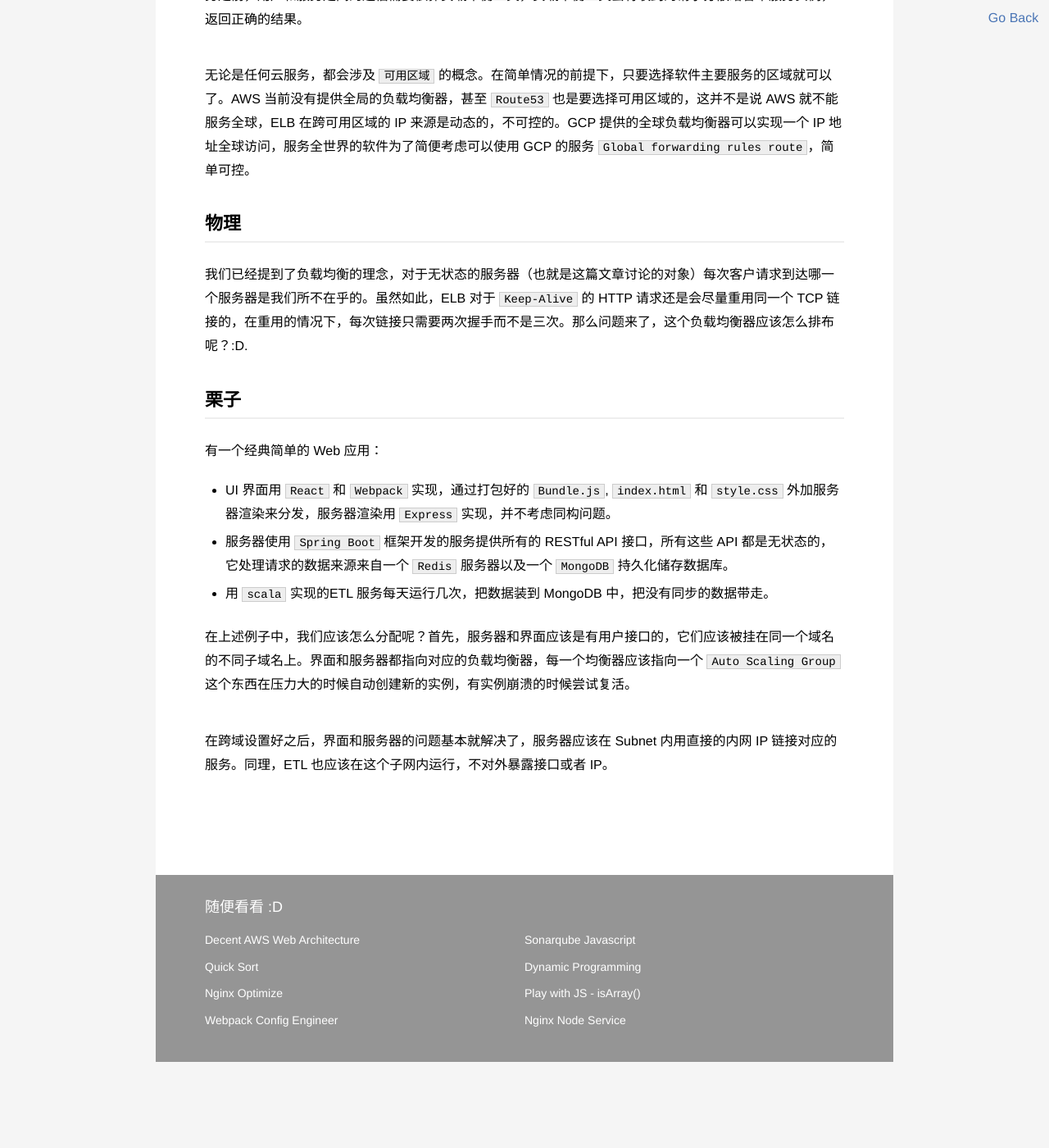
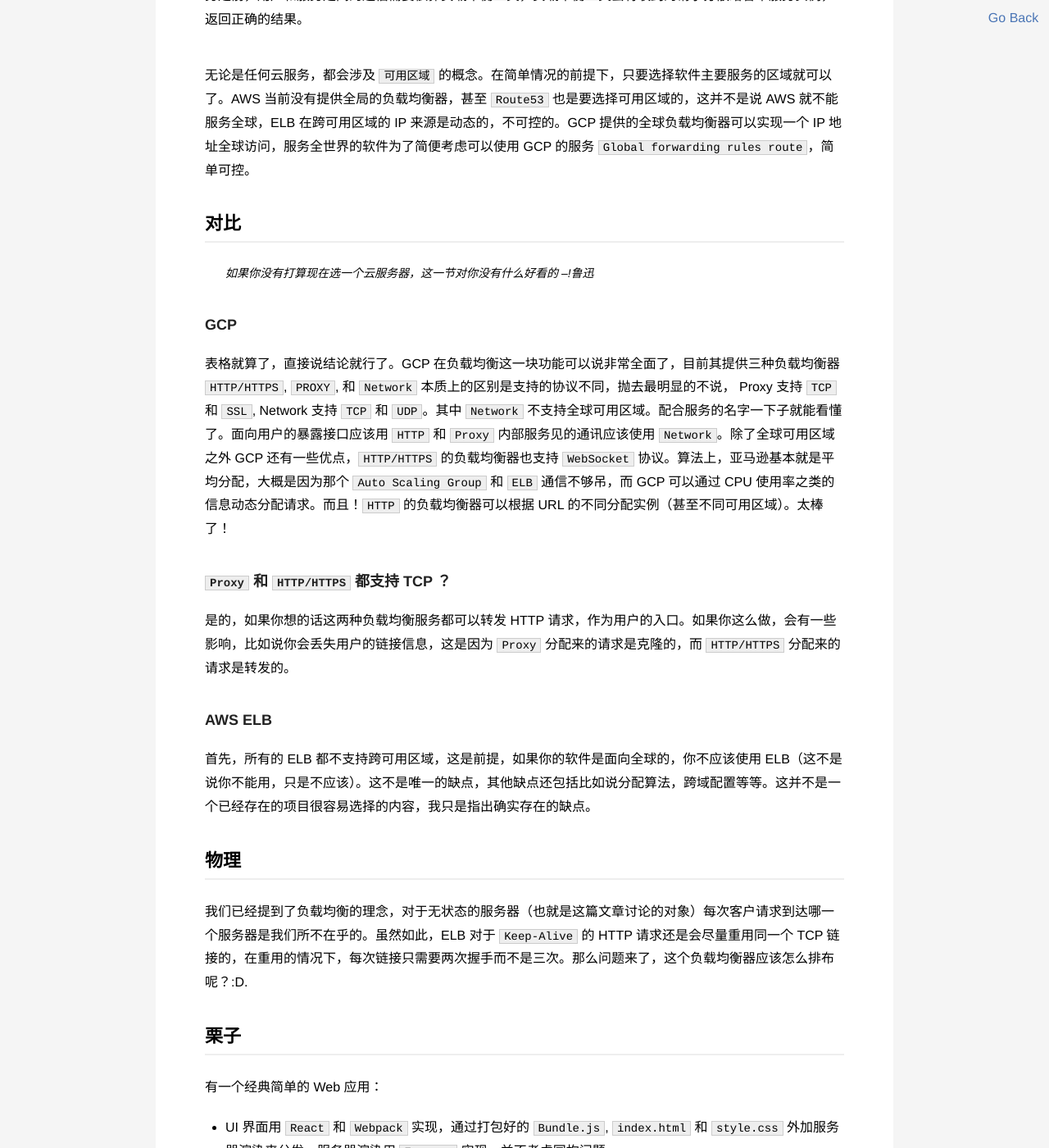
Before and after one commit to WMXPY/blog.mengw.io, a Jekyll site: the page built from _posts/linux/2019-03-12-Decent-AWS-Web-Architecture.md, in a window 1280 px wide and 1400 px high, scrolled down 530 px. Shown: the whole window at 82% size. Built offline with Jekyll 4.4.1, drawn with Linux system fonts in a browser that asks for light colours; before the commit the page ends 1825 px from its top, so only the background shows below that.

Commit message:
add lb compare

```diff
--- a/_posts/linux/2019-03-12-Decent-AWS-Web-Architecture.md
+++ b/_posts/linux/2019-03-12-Decent-AWS-Web-Architecture.md
@@ -17,6 +17,22 @@ description: 正儿八经的云服务 Web 架构
 
 无论是任何云服务，都会涉及 `可用区域` 的概念。在简单情况的前提下，只要选择软件主要服务的区域就可以了。AWS 当前没有提供全局的负载均衡器，甚至 `Route53` 也是要选择可用区域的，这并不是说 AWS 就不能服务全球，ELB 在跨可用区域的 IP 来源是动态的，不可控的。GCP 提供的全球负载均衡器可以实现一个 IP 地址全球访问，服务全世界的软件为了简便考虑可以使用 GCP 的服务 `Global forwarding rules route`，简单可控。
 
+## 对比
+
+> 如果你没有打算现在选一个云服务器，这一节对你没有什么好看的 --!鲁迅
+
+### GCP
+
+表格就算了，直接说结论就行了。GCP 在负载均衡这一块功能可以说非常全面了，目前其提供三种负载均衡器 `HTTP/HTTPS`, `PROXY`, 和 `Network` 本质上的区别是支持的协议不同，抛去最明显的不说， Proxy 支持 `TCP` 和 `SSL`, Network 支持 `TCP` 和 `UDP`。其中 `Network` 不支持全球可用区域。配合服务的名字一下子就能看懂了。面向用户的暴露接口应该用 `HTTP` 和 `Proxy` 内部服务见的通讯应该使用 `Network`。除了全球可用区域之外 GCP 还有一些优点，`HTTP/HTTPS` 的负载均衡器也支持 `WebSocket` 协议。算法上，亚马逊基本就是平均分配，大概是因为那个 `Auto Scaling Group` 和 `ELB` 通信不够吊，而 GCP 可以通过 CPU 使用率之类的信息动态分配请求。而且！`HTTP` 的负载均衡器可以根据 URL 的不同分配实例（甚至不同可用区域）。太棒了！
+
+### `Proxy` 和 `HTTP/HTTPS` 都支持 TCP ？
+
+是的，如果你想的话这两种负载均衡服务都可以转发 HTTP 请求，作为用户的入口。如果你这么做，会有一些影响，比如说你会丢失用户的链接信息，这是因为 `Proxy` 分配来的请求是克隆的，而 `HTTP/HTTPS` 分配来的请求是转发的。
+
+### AWS ELB
+
+首先，所有的 ELB 都不支持跨可用区域，这是前提，如果你的软件是面向全球的，你不应该使用 ELB（这不是说你不能用，只是不应该）。这不是唯一的缺点，其他缺点还包括比如说分配算法，跨域配置等等。这并不是一个已经存在的项目很容易选择的内容，我只是指出确实存在的缺点。
+
 ## 物理
 
 我们已经提到了负载均衡的理念，对于无状态的服务器（也就是这篇文章讨论的对象）每次客户请求到达哪一个服务器是我们所不在乎的。虽然如此，ELB 对于 `Keep-Alive` 的 HTTP 请求还是会尽量重用同一个 TCP 链接的，在重用的情况下，每次链接只需要两次握手而不是三次。那么问题来了，这个负载均衡器应该怎么排布呢？:D.
```
